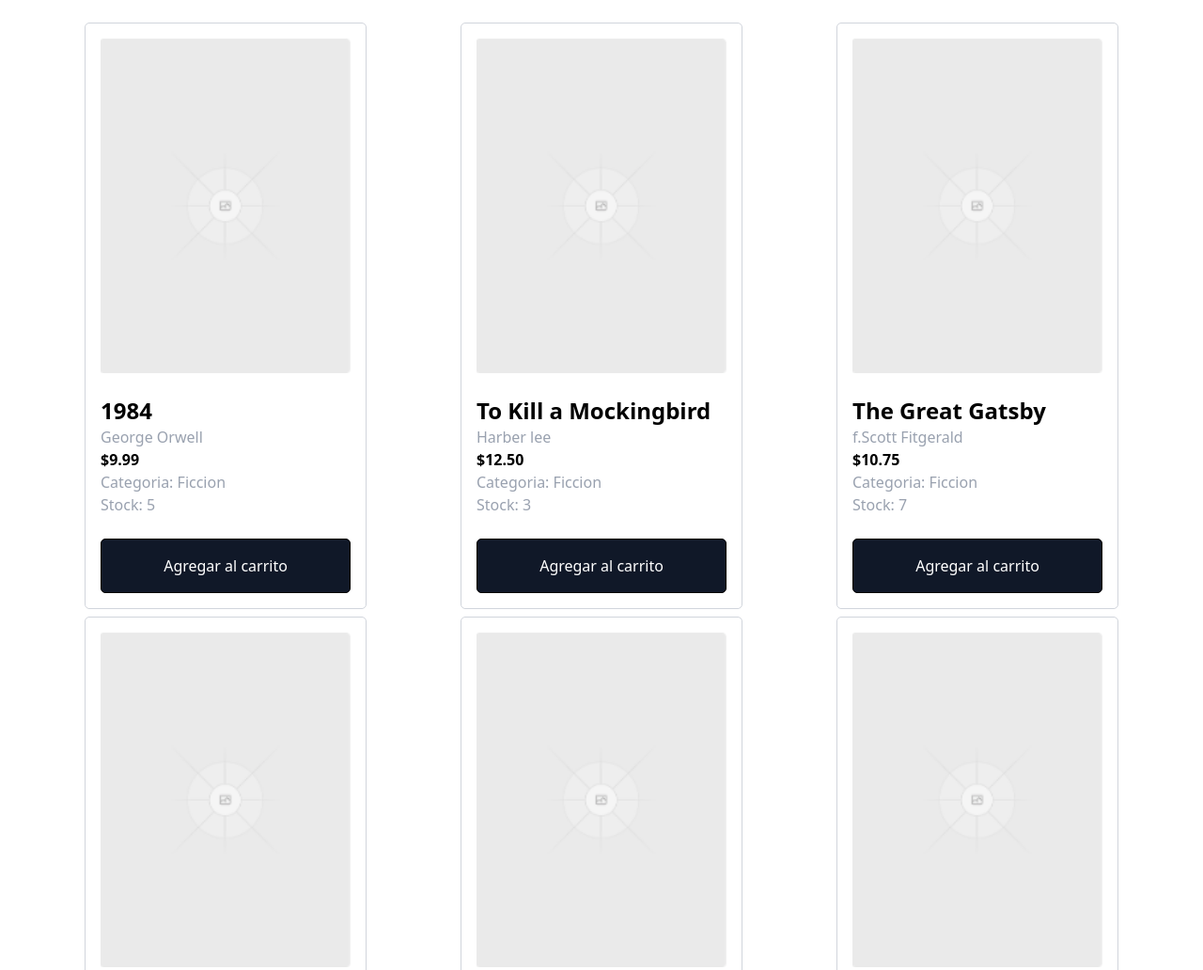
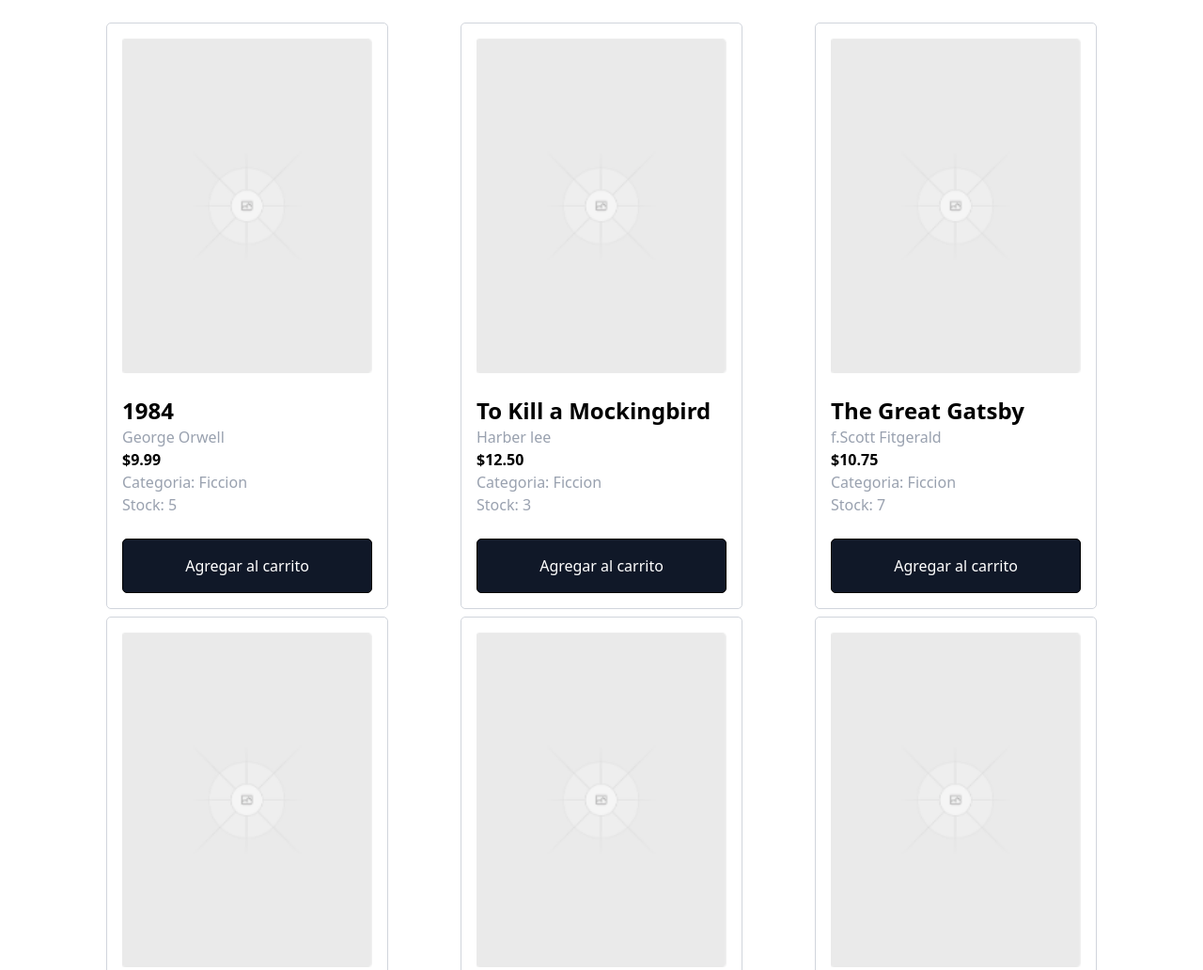
Before and after one commit to jorgesosa-funval/book-store-g1-2025, a website: page index.html in a window 1280 px wide. Shown: the top 1032 px of the page at 94% size. Drawn offline with Linux system fonts and the light colour scheme.

Commit message:
ajustes en el margen y espaciado

```diff
--- a/index.html
+++ b/index.html
@@ -7,7 +7,7 @@
     <title>Book Store</title>
   </head>
   <body>
-    <main class="md:flex md:flex-wrap md:justify-around md:mx-10 md:my-5">
+    <main class="md:flex md:flex-wrap md:justify-evenly md:mx-10 md:my-5">
       <article
         class="flex flex-col border border-solid border-gray-300 rounded-[5px] p-4 m-3 md:m-1 md:w-1/2 md:max-w-[300px] lg:w-1/4"
       >
```
Also changed, not shown: src/styles/output.css.
